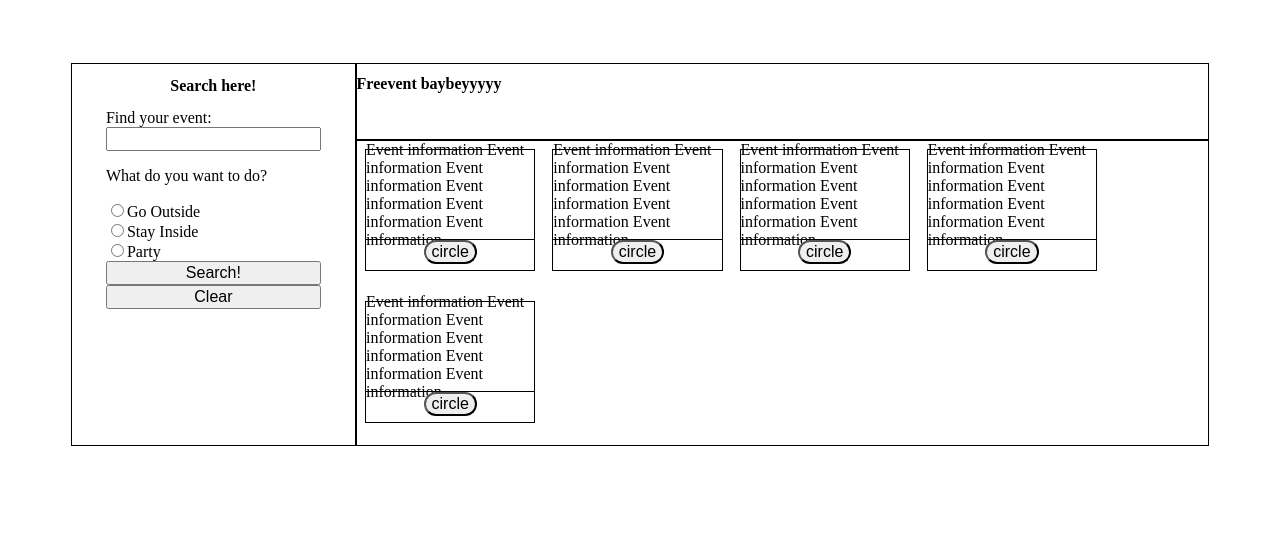
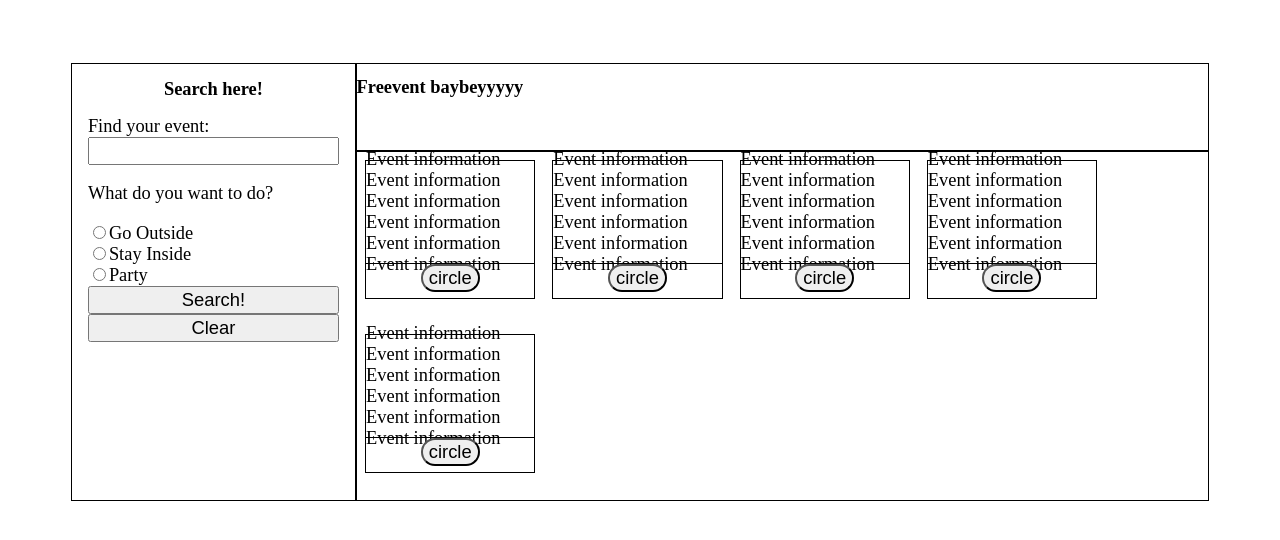
Before and after one commit to Freevent/Freevent, a React app: page / in a window 1280 px wide. Shown: the top 540 px of the page. Built offline with nearby package versions, Linux system fonts and the light colour scheme.

Commit message:
adding more styling and components

```diff
--- a/client/styles/application.scss
+++ b/client/styles/application.scss
@@ -3,7 +3,7 @@
 
 * {
     box-sizing: border-box;
-    font-size: 2vh;
+    font-size: 2.3vh;
 }
 
 .maincontainer {
```
